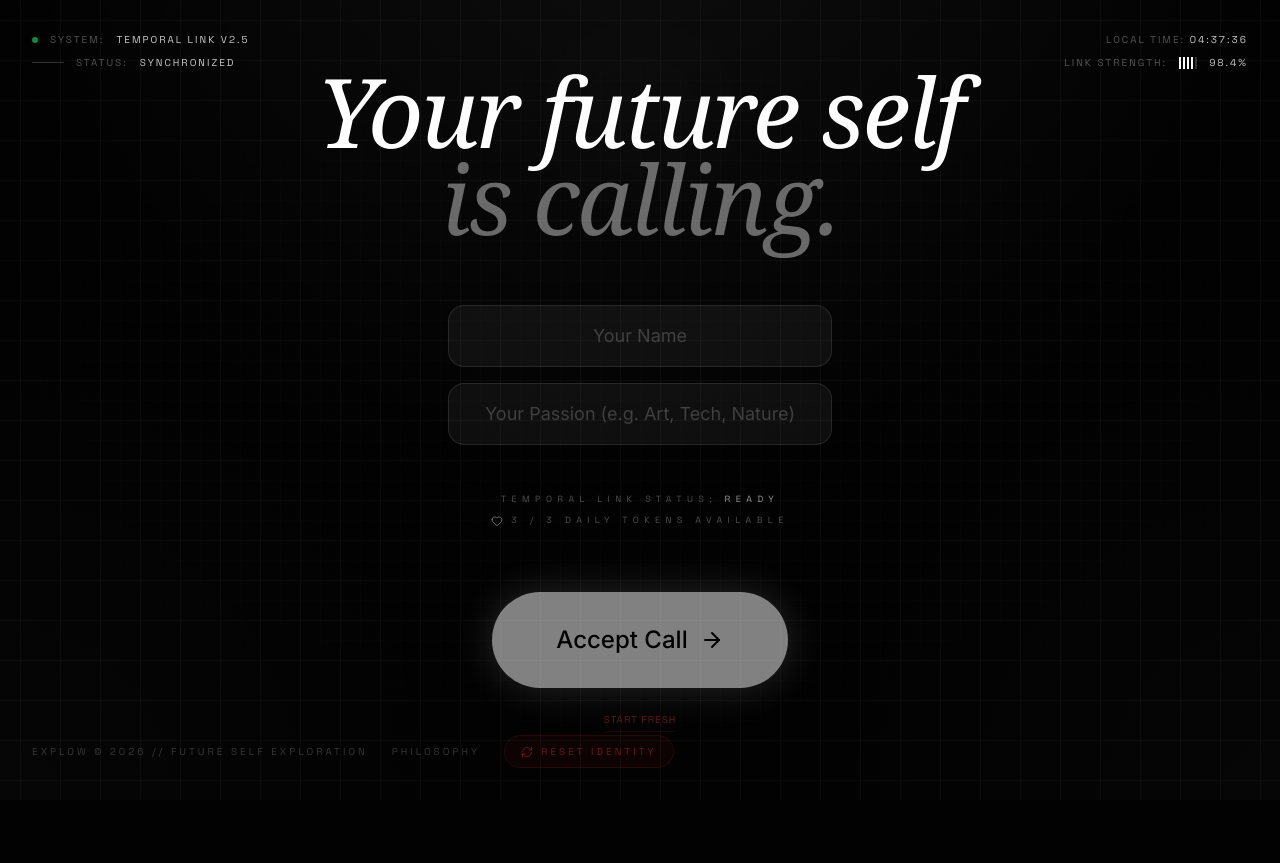
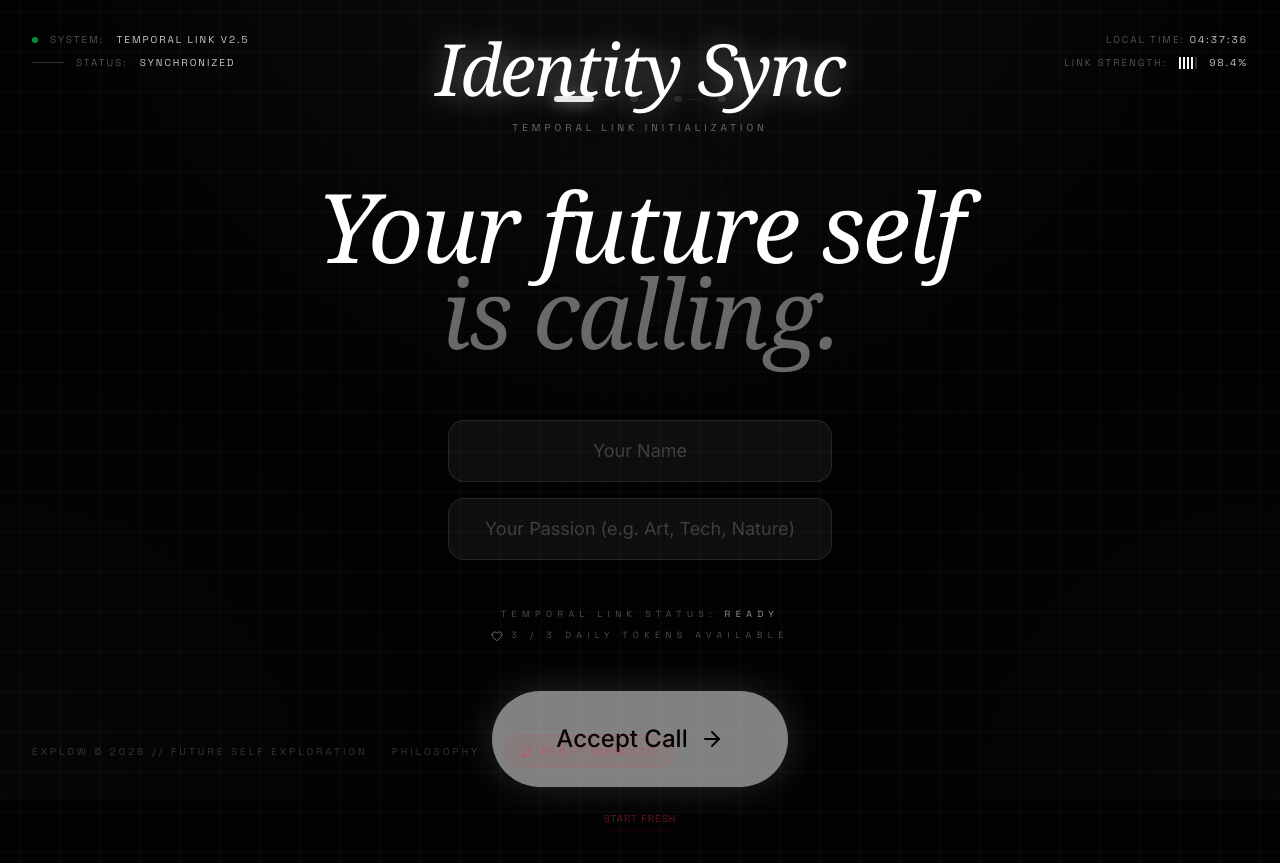
Before and after one commit to Benzshyni/future-self-video-call, a React (Vite) app: page / in a window 1280 px wide. Before the commit the page ends 800 px from the top, so only its background shows below. Built offline with nearby package versions, Linux system fonts and the light colour scheme; a web font is replaced by a local one.

Commit message:
feat(onboarding): Add visual progress indicator and steps
Introduces a new visual component for the onboarding flow, displaying progress and individual step indicators. Enhances user experience by providing clear feedback on their position within the onboarding process.

```diff
--- a/src/App.tsx
+++ b/src/App.tsx
@@ -577,6 +577,60 @@ const FutureVideo = memo(({ videoUrl, isSpeaking, outputVolume }: { videoUrl: st
 
 FutureVideo.displayName = "FutureVideo";
 
+const ProgressIndicator = ({ current, total }: { current: number; total: number }) => {
+  return (
+    <div className="fixed top-24 left-1/2 -translate-x-1/2 flex items-center gap-3 z-[150]">
+      {[...Array(total)].map((_, i) => (
+        <div key={i} className="flex items-center">
+          <motion.div
+            initial={false}
+            animate={{
+              width: i === current ? 40 : 8,
+              backgroundColor: i <= current ? "rgba(255,255,255,0.9)" : "rgba(255,255,255,0.1)",
+              boxShadow: i === current ? "0 0 15px rgba(255,255,255,0.5)" : "none"
+            }}
+            className="h-1.5 rounded-full transition-all duration-500"
+          />
+          {i < total - 1 && (
+            <div className="w-4 h-px bg-white/5 mx-1" />
+          )}
+        </div>
+      ))}
+    </div>
+  );
+};
+
+const OnboardingStep = ({ children, title, subtitle, currentStep, totalSteps }: { children: React.ReactNode; title: string; subtitle: string; currentStep: number; totalSteps: number }) => {
+  return (
+    <motion.div
+      initial={{ opacity: 0, y: 20 }}
+      animate={{ opacity: 1, y: 0 }}
+      exit={{ opacity: 0, y: -20 }}
+      className="w-full max-w-4xl mx-auto space-y-12 relative z-10"
+    >
+      <div className="text-center space-y-4">
+        <motion.h2
+          initial={{ opacity: 0, y: 10 }}
+          animate={{ opacity: 1, y: 0 }}
+          className="text-4xl md:text-7xl font-serif italic tracking-tight text-glow"
+        >
+          {title}
+        </motion.h2>
+        <motion.p
+          initial={{ opacity: 0 }}
+          animate={{ opacity: 1 }}
+          transition={{ delay: 0.2 }}
+          className="text-white/40 font-mono uppercase tracking-[0.4em] text-[10px]"
+        >
+          {subtitle}
+        </motion.p>
+      </div>
+
+      {children}
+    </motion.div>
+  );
+};
+
 export default function App() {
   return (
     <ErrorBoundary>
@@ -692,9 +746,19 @@ function AppContent() {
       if (videoRef.current) {
         videoRef.current.srcObject = s;
       }
-    } catch (err) {
+      setCallError(null);
+    } catch (err: any) {
       console.error("Error accessing camera:", err);
-      setCallError("Could not access camera. Please check permissions.");
+      if (err.name === "NotAllowedError" || err.message?.includes("Permission denied")) {
+        setCallError(
+          <div className="space-y-4">
+            <p>Camera permission was denied. Please enable it in your browser settings to use the temporal mirror.</p>
+            <p className="text-[10px] opacity-60">Look for a camera icon in your address bar to reset permissions.</p>
+          </div>
+        );
+      } else {
+        setCallError("Could not access camera. Please check your connection.");
+      }
     }
   };
 
@@ -1639,9 +1703,23 @@ function AppContent() {
       clearInterval(ringInterval);
       console.error("Call initialization failed:", err);
 
-      let errorMessage = "Call failed to start.";
+      let errorMessage: React.ReactNode = "Call failed to start.";
       if (err.name === "NotAllowedError" || err.message?.includes("Permission denied")) {
-        errorMessage = "Camera or Microphone permission denied. Please enable them in your browser settings.";
+        errorMessage = (
+          <div className="space-y-4">
+            <p>Camera or Microphone permission denied. Please enable them in your browser settings.</p>
+            <button
+              onClick={() => {
+                setProfile(prev => ({ ...prev, responseMode: "text" }));
+                setCallError(null);
+                startCall();
+              }}
+              className="text-white underline text-xs"
+            >
+              Switch to Text Mode instead
+            </button>
+          </div>
+        );
       } else if (err.name === "NotFoundError") {
         errorMessage = "No camera or microphone found.";
       } else {
@@ -2083,14 +2161,25 @@ function AppContent() {
       <TemporalGrid />
       <TemporalHUD />
 
+      {["entry", "choose-future", "choose-response", "take-selfie"].includes(step) && (
+        <ProgressIndicator
+          current={
+            step === "entry" ? 0 :
+            step === "choose-future" ? 1 :
+            step === "choose-response" ? 2 : 3
+          }
+          total={4}
+        />
+      )}
+
       <AnimatePresence mode="wait">
         {step === "entry" && (
-          <motion.div
+          <OnboardingStep
             key="entry"
-            initial={{ opacity: 0, scale: 0.95 }}
-            animate={{ opacity: 1, scale: 1 }}
-            exit={{ opacity: 0, scale: 1.05 }}
-            className="w-full max-w-2xl text-center space-y-16 relative z-10"
+            title="Identity Sync"
+            subtitle="Temporal Link Initialization"
+            currentStep={0}
+            totalSteps={4}
           >
             <div className="space-y-8">
               {callError && (
@@ -2118,7 +2207,7 @@ function AppContent() {
                   transition={{ delay: 0.2 }}
                   className="relative"
                 >
-                  <h1 className="text-4xl md:text-8xl font-serif italic tracking-tight leading-[0.9]">
+                  <h1 className="text-4xl md:text-8xl font-serif italic tracking-tight leading-[0.9] text-center">
                     Your future self <br />
                     <span className="text-white/40">is calling.</span>
                   </h1>
@@ -2192,7 +2281,7 @@ function AppContent() {
 
               <div className="flex flex-col items-center gap-4">
                 {hasApiKey === false && (
-                  <p className="text-white/30 text-[10px] font-mono uppercase tracking-widest max-w-xs leading-relaxed">
+                  <p className="text-white/30 text-[10px] font-mono uppercase tracking-widest max-w-xs leading-relaxed text-center">
                     A paid Gemini API key is required to synthesize temporal video data.
                   </p>
                 )}
@@ -2215,27 +2304,22 @@ function AppContent() {
                 </div>
               </div>
             </motion.div>
-          </motion.div>
+          </OnboardingStep>
         )}
 
         {step === "choose-future" && (
-          <motion.div
+          <OnboardingStep
             key="choose-future"
-            initial={{ opacity: 0, x: 40 }}
-            animate={{ opacity: 1, x: 0 }}
-            exit={{ opacity: 0, x: -40 }}
-            className="w-full max-w-4xl space-y-16 relative z-10"
+            title="Destination"
+            subtitle="Temporal Coordinate Selection"
+            currentStep={1}
+            totalSteps={4}
           >
-            <div className="text-center space-y-4">
-              <h2 className="text-4xl md:text-7xl font-serif italic tracking-tight text-glow">Select Destination</h2>
-              <p className="text-white/40 font-mono uppercase tracking-[0.4em] text-[10px]">Temporal Coordinate Selection</p>
-            </div>
-
             <div className="grid grid-cols-1 md:grid-cols-3 gap-4 md:gap-6">
               {[
                 { id: "1-year", label: "1 Year", desc: "Immediate path.", icon: <Clock className="w-6 h-6" /> },
                 { id: "5-years", label: "5 Years", desc: "Mid-term evolution.", icon: <Zap className="w-6 h-6" /> },
-                { id: "goal", label: "Goal Achieved", desc: "Ultimate success.", icon: <Target className="w-6 h-6" /> }
+                { id: "goal-achieved", label: "Goal Achieved", desc: "Ultimate success.", icon: <Target className="w-6 h-6" /> }
               ].map((opt) => (
                 <button
                   key={opt.id}
@@ -2271,7 +2355,13 @@ function AppContent() {
               ))}
             </div>
 
-            <div className="flex justify-center pt-8">
+            <div className="flex justify-center gap-6 pt-8">
+              <button
+                onClick={() => setStep("entry")}
+                className="px-8 py-5 bg-white/5 border border-white/10 text-white/60 rounded-full font-bold uppercase tracking-[0.3em] text-[10px] hover:bg-white/10 transition-all"
+              >
+                Back
+              </button>
               <button
                 onClick={() => setStep("choose-response")}
                 className="px-12 py-5 bg-white text-black rounded-full font-bold uppercase tracking-[0.3em] text-xs hover:scale-105 active:scale-95 transition-all shadow-[0_0_30px_rgba(255,255,255,0.2)]"
@@ -2279,22 +2369,17 @@ function AppContent() {
                 Continue
               </button>
             </div>
-          </motion.div>
+          </OnboardingStep>
         )}
 
         {step === "choose-response" && (
-          <motion.div
+          <OnboardingStep
             key="choose-response"
-            initial={{ opacity: 0, x: 40 }}
-            animate={{ opacity: 1, x: 0 }}
-            exit={{ opacity: 0, x: -40 }}
-            className="w-full max-w-2xl space-y-16 relative z-10"
+            title="Interface"
+            subtitle="Communication Mode"
+            currentStep={2}
+            totalSteps={4}
           >
-            <div className="text-center space-y-4">
-              <h2 className="text-4xl md:text-7xl font-serif italic tracking-tight text-glow">Interface</h2>
-              <p className="text-white/40 font-mono uppercase tracking-[0.4em] text-[10px]">Communication Mode</p>
-            </div>
-
             <div className="grid grid-cols-1 md:grid-cols-2 gap-4 md:gap-6">
               {[
                 { id: "voice", label: "Voice", desc: "Real-time audio.", icon: <Mic className="w-6 h-6" /> },
@@ -2329,7 +2414,13 @@ function AppContent() {
               ))}
             </div>
 
-            <div className="flex justify-center pt-8">
+            <div className="flex justify-center gap-6 pt-8">
+              <button
+                onClick={() => setStep("choose-future")}
+                className="px-8 py-5 bg-white/5 border border-white/10 text-white/60 rounded-full font-bold uppercase tracking-[0.3em] text-[10px] hover:bg-white/10 transition-all"
+              >
+                Back
+              </button>
               <button
                 onClick={() => {
                   if (profile.responseMode === "text") {
@@ -2346,22 +2437,17 @@ function AppContent() {
             <p className="text-center text-white/30 text-[9px] font-mono uppercase tracking-[0.4em]">
               Note: You can toggle modes during active manifestation.
             </p>
-          </motion.div>
+          </OnboardingStep>
         )}
 
         {step === "take-selfie" && (
-          <motion.div
+          <OnboardingStep
             key="take-selfie"
-            initial={{ opacity: 0, scale: 0.95 }}
-            animate={{ opacity: 1, scale: 1 }}
-            exit={{ opacity: 0, scale: 1.05 }}
-            className="w-full max-w-3xl space-y-12 relative z-10"
+            title="Biometric Sync"
+            subtitle="Temporal Mirror Calibration"
+            currentStep={3}
+            totalSteps={4}
           >
-            <div className="text-center space-y-4">
-              <h2 className="text-4xl md:text-6xl font-serif italic tracking-tight text-glow">Biometric Sync</h2>
-              <p className="text-white/40 font-mono uppercase tracking-[0.4em] text-[10px]">Temporal Mirror Calibration</p>
-            </div>
-
             <div className="relative aspect-[4/3] md:aspect-[16/9] max-w-2xl mx-auto rounded-[24px] md:rounded-[40px] overflow-hidden bg-white/5 border border-white/10 group shadow-2xl">
               {stream ? (
                 <>
@@ -2427,6 +2513,12 @@ function AppContent() {
               {stream ? (
                 <div className="flex flex-col md:flex-row items-center gap-4 w-full md:w-auto">
                   <button
+                    onClick={() => setStep("choose-response")}
+                    className="w-full md:w-auto px-8 py-6 bg-white/5 border border-white/10 text-white/60 rounded-full font-bold uppercase tracking-[0.3em] text-[10px] hover:bg-white/10 transition-all"
+                  >
+                    Back
+                  </button>
+                  <button
                     onClick={startCountdown}
                     disabled={countdown !== null}
                     className="w-full md:w-auto px-12 py-6 bg-white text-black rounded-full hover:scale-105 active:scale-95 transition-all text-lg font-bold shadow-[0_0_30px_rgba(255,255,255,0.3)] disabled:opacity-50"
@@ -2442,12 +2534,20 @@ function AppContent() {
                 </div>
               ) : (
                 <div className="flex flex-col items-center gap-6 w-full">
-                  <button
-                    onClick={startCamera}
-                    className="w-full md:w-auto px-12 py-6 bg-white text-black rounded-full hover:scale-105 active:scale-95 transition-all text-sm font-bold shadow-xl"
-                  >
-                    Enable Camera
-                  </button>
+                  <div className="flex gap-4">
+                    <button
+                      onClick={() => setStep("choose-response")}
+                      className="px-8 py-5 bg-white/5 border border-white/10 text-white/60 rounded-full font-bold uppercase tracking-[0.3em] text-[10px] hover:bg-white/10 transition-all"
+                    >
+                      Back
+                    </button>
+                    <button
+                      onClick={startCamera}
+                      className="px-12 py-5 bg-white text-black rounded-full hover:scale-105 active:scale-95 transition-all text-sm font-bold shadow-xl"
+                    >
+                      Enable Camera
+                    </button>
+                  </div>
                   <button
                     onClick={skipSelfie}
                     className="text-white/30 hover:text-white transition-colors font-mono uppercase tracking-[0.4em] text-[9px] border-b border-white/5 pb-1"
@@ -2457,7 +2557,7 @@ function AppContent() {
                 </div>
               )}
             </div>
-          </motion.div>
+          </OnboardingStep>
         )}
 
         {step === "transformation" && (
```
